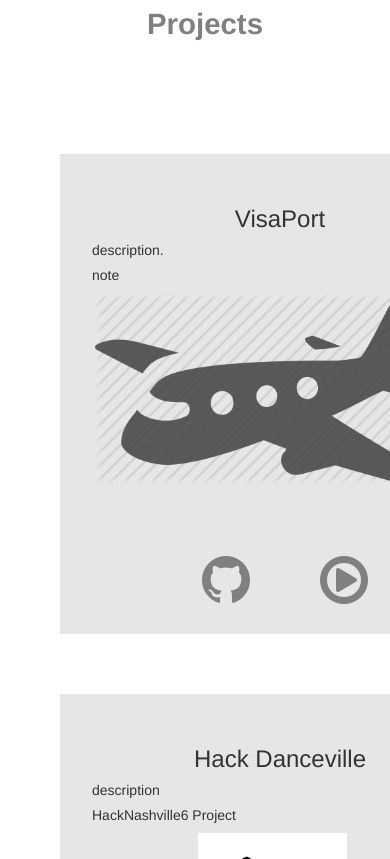
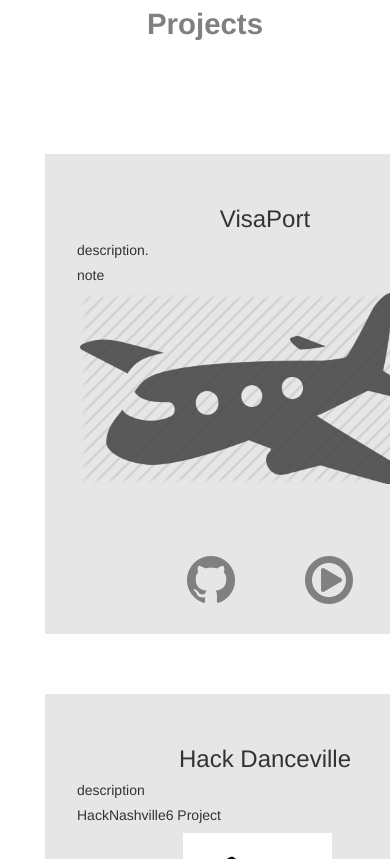
Before and after one commit to jjsub/jjsub.github.io, a website: page index.html in a window 390 px wide. Shown: the part 1005-1864 px from the top of the page. Drawn offline with Linux system fonts and the light colour scheme.

Commit message:
.box fixed for mobile

```diff
--- a/client/style.less
+++ b/client/style.less
@@ -119,7 +119,7 @@ h3{text-align: center;}
 }
 
 .box{
-  margin: 30px 0px 60px 40px;
+  margin: 30px 0px 60px 25px;
   border: 2px solid lighten(gray, 40%);
   padding: 30px;
   width: 440px;
```
Also changed, not shown: client/style.css, style.css.
